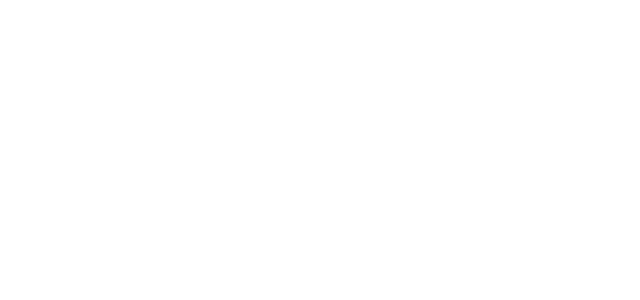
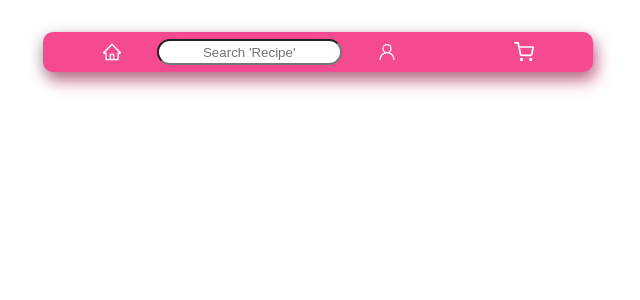
Before and after one commit to maqiie/recipe-app, a React (Create React App) app: page / in a window 1280 px wide. Shown: the top 300 px of the page, without its empty margins (322-962 px from the left). Built offline with nearby package versions, Linux system fonts and the light colour scheme.

Commit message:
working on db

```diff
--- a/package.json
+++ b/package.json
@@ -10,6 +10,7 @@
     "react-dom": "^18.2.0",
     "react-router-dom": "^6.18.0",
     "react-scripts": "5.0.1",
+    "router": "^1.3.8",
     "web-vitals": "^2.1.4"
   },
   "scripts": {
--- /dev/null
+++ b/src/components/Home.css
@@ -0,0 +1,71 @@
+/* Default styles */
+
+.button-container {
+    display: flex;
+    background-color: rgba(245, 73, 144);
+    width: 550px;
+    height: 40px;
+    align-items: center;
+    justify-content: space-around;
+    border-radius: 10px;
+    box-shadow: rgba(0, 0, 0, 0.35) 0px 5px 15px,
+      rgba(245, 73, 144, 0.5) 5px 10px 15px;
+    margin: auto;
+margin-top: 4vh;
+  }
+
+  .button {
+    outline: 0 !important;
+    border: 0 !important;
+    width: 40px;
+    height: 40px;
+    border-radius: 50%;
+    background-color: transparent;
+    display: flex;
+    align-items: center;
+    justify-content: center;
+    color: #fff;
+    transition: all ease-in-out 0.3s;
+    cursor: pointer;
+  }
+
+  .button:hover {
+    transform: translateY(-3px);
+  }
+
+  .icon {
+    font-size: 20px;
+  }
+
+  /* Media query for small screens */
+  @media only screen and (max-width: 600px) {
+    .button-container {
+      width: 100%; /* Adjust as needed for responsiveness */
+      margin-top: 1vh; /* Reset top margin on small screens */
+      border-radius: 0;
+    }
+  }
+
+
+
+  /* <===============> */
+
+  .input[type = "text"] {
+    display: block;
+   height: auto;
+    border-radius: 50px;
+    block-size: 20px;
+    margin: 7px auto;
+    /* padding: 18px 15px; */
+    outline: none;
+    text-align: center;
+    width: 200px;
+  }
+
+  .input[type = "text"]:hover {
+    width: 240px;
+  }
+
+  .input[type = "text"]:focus {
+    width: 280px;
+  }
--- a/src/components/Home.js
+++ b/src/components/Home.js
@@ -1,14 +1,76 @@
-import React, { Component } from 'react';
+import React, { Component } from "react";
+import "./Home.css";
 
 class Home extends Component {
   render() {
     return (
       <div>
+        <div>
           <section>
             <nav>
-                        <ul className="menu"></ul>
+              <div class="button-container">
+                <button class="button">
+                  <svg
+                    xmlns="http://www.w3.org/2000/svg"
+                    width="1em"
+                    height="1em"
+                    viewBox="0 0 1024 1024"
+                    stroke-width="0"
+                    fill="currentColor"
+                    stroke="currentColor"
+                    class="icon"
+                  >
+                    <path d="M946.5 505L560.1 118.8l-25.9-25.9a31.5 31.5 0 0 0-44.4 0L77.5 505a63.9 63.9 0 0 0-18.8 46c.4 35.2 29.7 63.3 64.9 63.3h42.5V940h691.8V614.3h43.4c17.1 0 33.2-6.7 45.3-18.8a63.6 63.6 0 0 0 18.7-45.3c0-17-6.7-33.1-18.8-45.2zM568 868H456V664h112v204zm217.9-325.7V868H632V640c0-22.1-17.9-40-40-40H432c-22.1 0-40 17.9-40 40v228H238.1V542.3h-96l370-369.7 23.1 23.1L882 542.3h-96.1z"></path>
+                  </svg>
+                </button>
+
+                <button class="button">
+                  <input
+                    type="text"
+                    name="text"
+                    placeholder="Search 'Recipe'"
+                    class="input"
+                  ></input>
+                </button>
+
+                <button class="button">
+                  <svg
+                    xmlns="http://www.w3.org/2000/svg"
+                    width="1em"
+                    height="1em"
+                    viewBox="0 0 24 24"
+                    stroke-width="0"
+                    fill="currentColor"
+                    stroke="currentColor"
+                    class="icon"
+                  >
+                    <path d="M12 2.5a5.5 5.5 0 0 1 3.096 10.047 9.005 9.005 0 0 1 5.9 8.181.75.75 0 1 1-1.499.044 7.5 7.5 0 0 0-14.993 0 .75.75 0 0 1-1.5-.045 9.005 9.005 0 0 1 5.9-8.18A5.5 5.5 0 0 1 12 2.5ZM8 8a4 4 0 1 0 8 0 4 4 0 0 0-8 0Z"></path>
+                  </svg>
+                </button>
+
+                <button class="button">
+                  <svg
+                    xmlns="http://www.w3.org/2000/svg"
+                    width="1em"
+                    height="1em"
+                    stroke-linejoin="round"
+                    stroke-linecap="round"
+                    viewBox="0 0 24 24"
+                    stroke-width="2"
+                    fill="none"
+                    stroke="currentColor"
+                    class="icon"
+                  >
+                    <circle r="1" cy="21" cx="9"></circle>
+                    <circle r="1" cy="21" cx="20"></circle>
+                    <path d="M1 1h4l2.68 13.39a2 2 0 0 0 2 1.61h9.72a2 2 0 0 0 2-1.61L23 6H6"></path>
+                  </svg>
+                </button>
+              </div>
             </nav>
           </section>
+
+        </div>
 
       </div>
     );
```
Also changed, not shown: 1 other file (tests, documents, lock files or other folders). Lines whose indentation alone changed are shown as unchanged.
